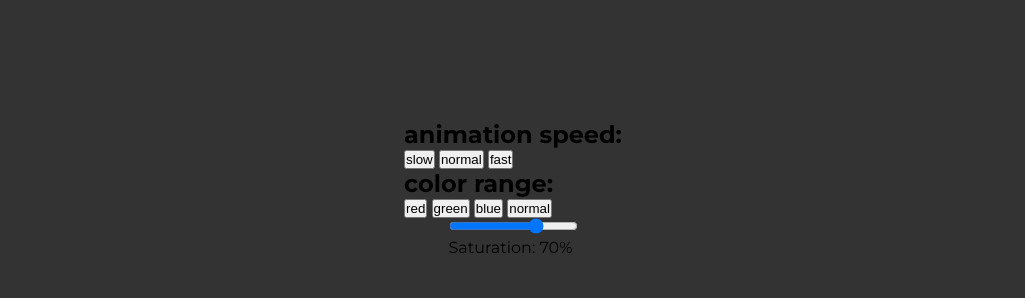
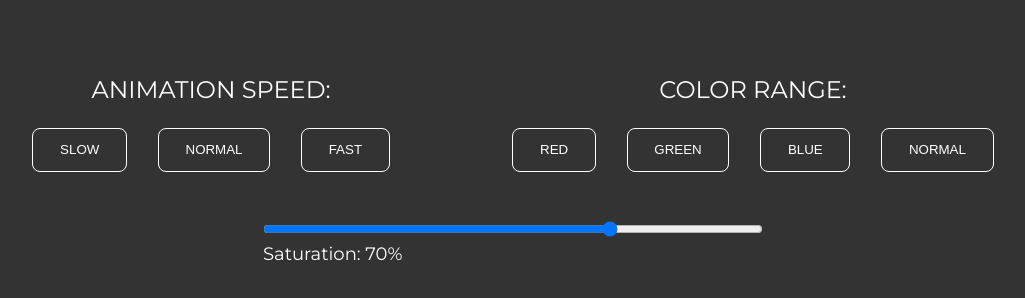
Before and after one commit to jedynytakisebek/ColorBoard, a plain HTML site: page index.html in a window 1280 px wide. Shown: the part 212-510 px from the top of the page, without its empty margins (127-1152 px from the left). Drawn offline with Linux system fonts and the light colour scheme.

Commit message:
added css styles

```diff
--- a/style.css
+++ b/style.css
@@ -13,3 +13,73 @@ body {
 	font-family: 'Montserrat', sans-serif;
 	background-color: #333;
 }
+
+h2 {
+    margin-bottom: 1em;
+    color: #fff;
+    text-align: center;
+    font-weight: lighter;
+    text-transform: uppercase;
+}
+
+.buttons {
+    display: flex;
+    justify-content: space-between;
+    margin-bottom: 3em;
+}
+
+.buttons-group {
+    margin: 0 3em;
+}
+
+.btn {
+    padding: 1em 2em;
+    margin: 0 1em;
+    text-transform: uppercase;
+    border: 1px solid #fff;
+    color: #fff;
+    background: none;
+    border-radius: 8px;
+    cursor: pointer;
+    transition: color .3s, background-color .3s;
+}
+
+.btn:hover {
+    color: #000;
+    background-color: #fff;
+}
+
+.slider-box {
+    margin-bottom: 2em;
+    color: #fff;
+    font-size: 18px;
+}
+
+#slider {
+    margin-bottom: 0.5em;
+    width: 500px;
+}
+
+.box {
+    display: flex;
+    align-items: center;
+    justify-content: center;
+    flex-wrap: wrap;
+    width: 1000px;
+
+}
+
+.square {
+    margin: 3px;
+    height: 32px;
+    width: 32px;
+    border: 1px solid #000;
+    border-radius: 8px;
+    transition-property: background-color;
+    transition-duration: 3s;
+}
+
+.square:hover {
+    transition-duration: 0s !important;
+
+}
```
Also changed, not shown: index.html (+3 -1 lines).
